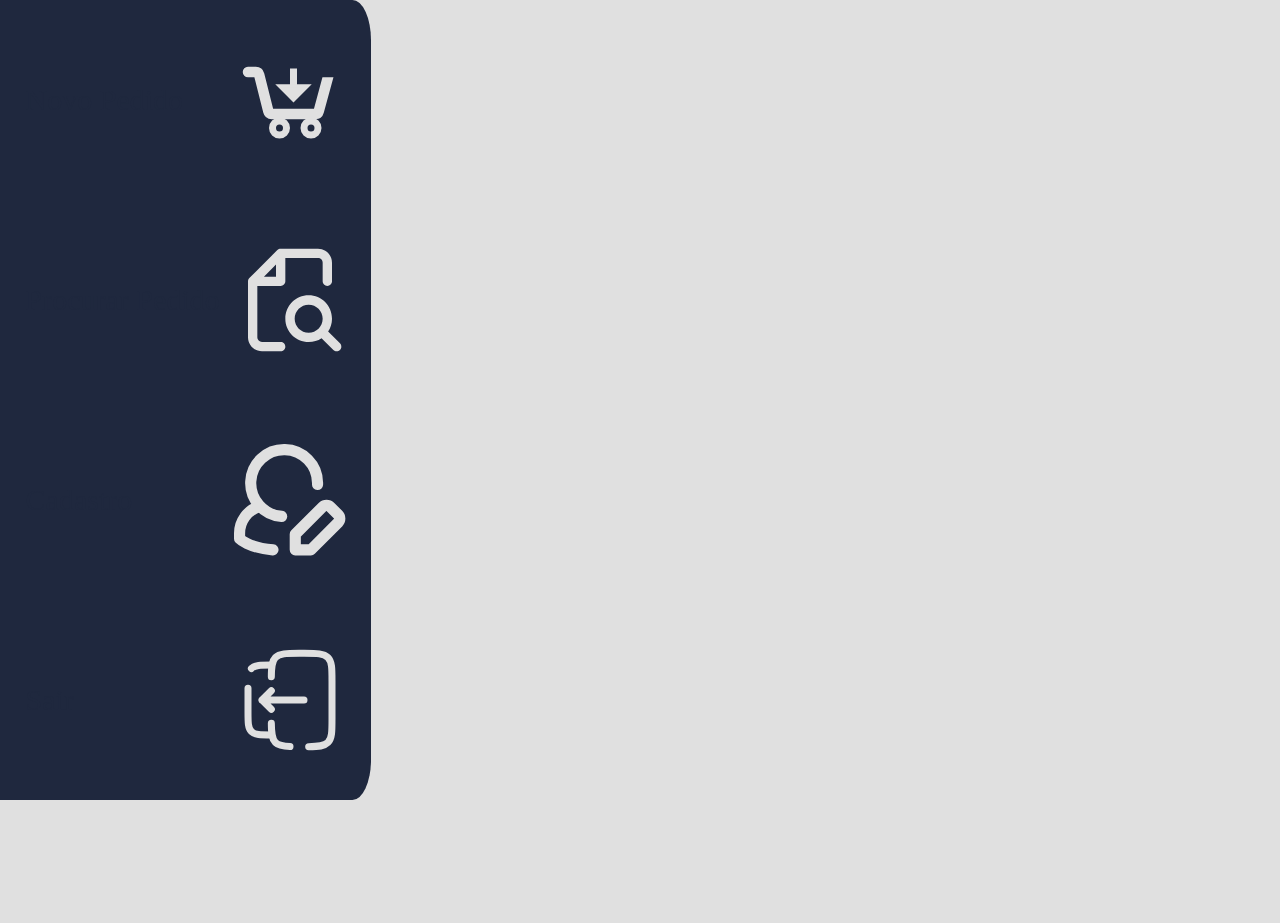
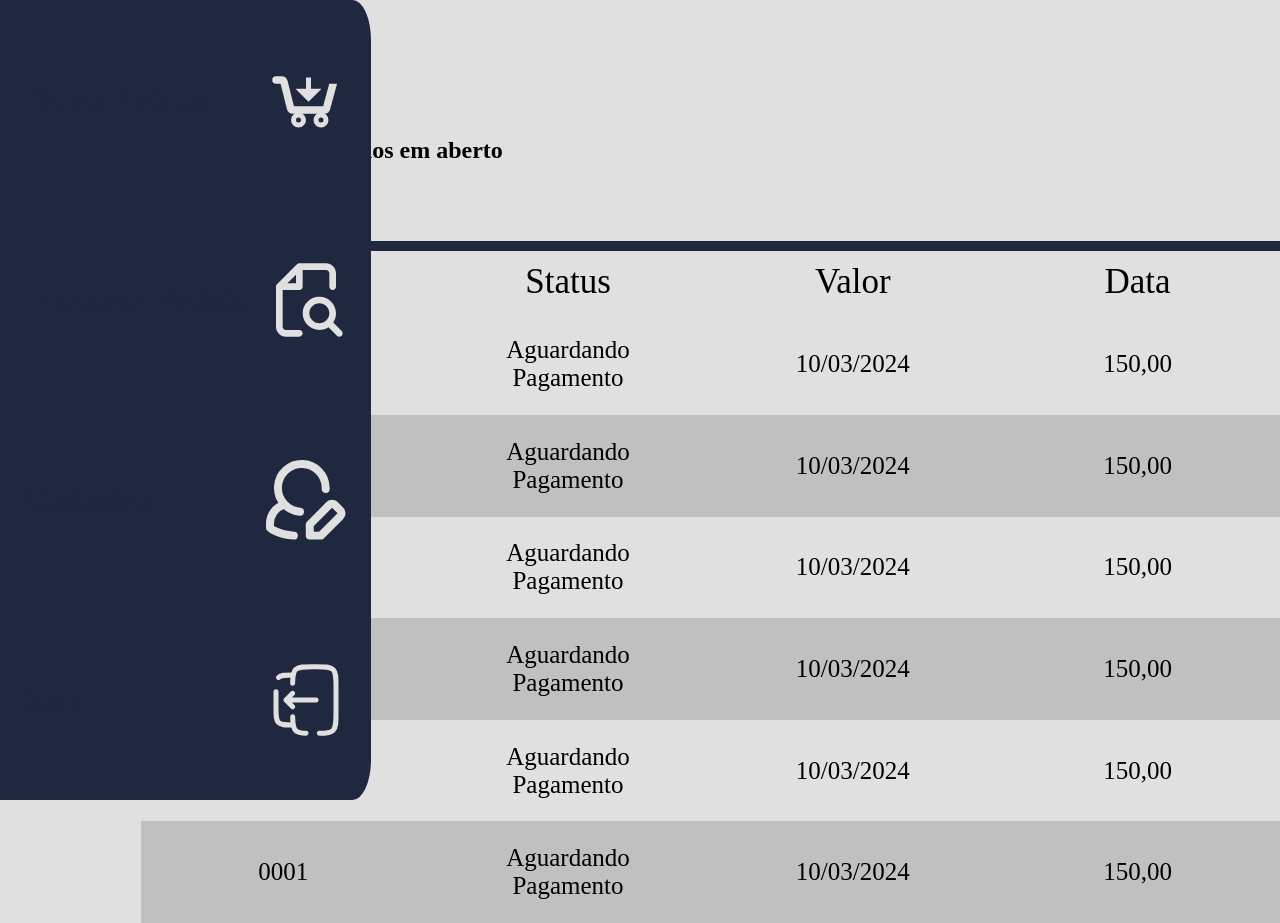
Before and after one commit to JanainaNogueira/Lavanderia-on-line, an Angular app: page /home in a window 1280 px wide. Before the commit the page ends 800 px from the top, so only its background shows below. Built offline with nearby package versions, Linux system fonts and the light colour scheme.

Commit message:
Feat: Lista de Pedidos

```diff
--- a/src/app/tela-cliente/tela-cliente.component.css
+++ b/src/app/tela-cliente/tela-cliente.component.css
@@ -6,11 +6,12 @@
   display: flex;
   flex-direction: column;
   border-radius: 0 5% 5% 0;
-  position: absolute;
-  left: -20vw;
+  position: fixed;
+  left: -18vw;
   transition: .8s;
   padding-right: 2%;
   padding-left: 2%;
+  z-index: 1;
 }
 .navigator:hover{
   left: 0;
@@ -20,19 +21,58 @@
   display: inline-block;
 }
 
-a{
+.navigator a{
   color: var(--azulEscuro);
   cursor: pointer;
   transition: .5s;
   display: flex;
   justify-content: space-between;
-  font-size: 30px;
+  font-size: 35px;
   align-items: center;
 }
-a:hover{
+.navigator a:hover{
   color: var(--branco);
 }
 
 img{
-  width: 35%;
+  width: 25%;
 }
+.content{
+  display: flex;
+  flex-direction: column;
+  height: 100vh;
+  width: 89vw;
+  left: 11%;
+  position: relative;
+  border: 1px;
+}
+.header{
+    padding: 5%;
+  border-bottom: 10px solid var(--azulEscuro);
+
+}
+table{
+  text-align: center;
+  border-collapse: collapse;
+  width: 100%;
+}
+th{
+  font-size: 35px;
+  padding: 1%;
+  font-weight: lighter;
+}
+td{
+  width: 20%;
+  font-size: 25px;
+  padding: 2%;
+}
+tbody tr:nth-child(even){
+  background-color: var(--cinza);
+}
+tbody tr{
+  cursor: pointer;
+}
+
+tbody tr:hover > td:nth-child(1){
+  color: var(--azulClaro);
+}
--- a/src/app/tela-cliente/tela-cliente.component.html
+++ b/src/app/tela-cliente/tela-cliente.component.html
@@ -1,8 +1,82 @@
 <div class="layout">
   <div class="navigator">
-    <div class="nav"><a class="newOrder"><p>Novo Pedido</p><img src="../../assets/img/cart.svg"/></a></div>
-    <div class="nav"><a class="searchOrder"><p>Procurar Pedido</p><img src="../../assets/img/search.svg" /></a></div>
-    <div class="nav"><a class="profile"><p>Cadastro</p><img src="../../assets/img/profile.svg"/> </a></div>
-    <div class="nav"><a class="logout"><p>Sair</p><img src="../../assets/img/logout.svg"/></a></div>
+    <div class="nav">
+      <a class="newOrder"
+        ><p>Novo Pedido</p>
+        <img src="../../assets/img/cart.svg"
+      /></a>
+    </div>
+    <div class="nav">
+      <a class="searchOrder"
+        ><p>Procurar Pedido</p>
+        <img src="../../assets/img/search.svg"
+      /></a>
+    </div>
+    <div class="nav">
+      <a class="profile"
+        ><p>Cadastro</p>
+        <img src="../../assets/img/profile.svg" />
+      </a>
+    </div>
+    <div class="nav">
+      <a class="logout"
+        ><p>Sair</p>
+        <img src="../../assets/img/logout.svg"
+      /></a>
+    </div>
+  </div>
+  <div class="content">
+    <div class="header">
+      <h1 class="hello">Olá,</h1>
+      <h2 class="amountOpen">Você tem 3 pedidos em aberto</h2>
+    </div>
+    <div>
+      <table>
+        <tr>
+          <th>Pedido</th>
+          <th>Status</th>
+          <th>Valor</th>
+          <th>Data</th>
+        </tr>
+        <tbody>
+          <tr>
+            <td>0001</td>
+            <td>Aguardando Pagamento</td>
+            <td>10/03/2024</td>
+            <td>150,00</td>
+          </tr>
+          <tr>
+            <td>0001</td>
+            <td>Aguardando Pagamento</td>
+            <td>10/03/2024</td>
+            <td>150,00</td>
+          </tr>
+          <tr>
+            <td>0001</td>
+            <td>Aguardando Pagamento</td>
+            <td>10/03/2024</td>
+            <td>150,00</td>
+          </tr>
+          <tr>
+            <td>0001</td>
+            <td>Aguardando Pagamento</td>
+            <td>10/03/2024</td>
+            <td>150,00</td>
+          </tr>
+          <tr>
+            <td>0001</td>
+            <td>Aguardando Pagamento</td>
+            <td>10/03/2024</td>
+            <td>150,00</td>
+          </tr>
+          <tr>
+            <td>0001</td>
+            <td>Aguardando Pagamento</td>
+            <td>10/03/2024</td>
+            <td>150,00</td>
+          </tr>
+        </tbody>
+      </table>
+    </div>
   </div>
 </div>
--- a/src/styles.css
+++ b/src/styles.css
@@ -12,7 +12,6 @@ a {
 }
 .layout{
     display: flex;
-    justify-content: start;
 }
 .formLogin, .imagem {
     display: flex;
```
Also changed, not shown: src/assets/img/details.svg (added).
